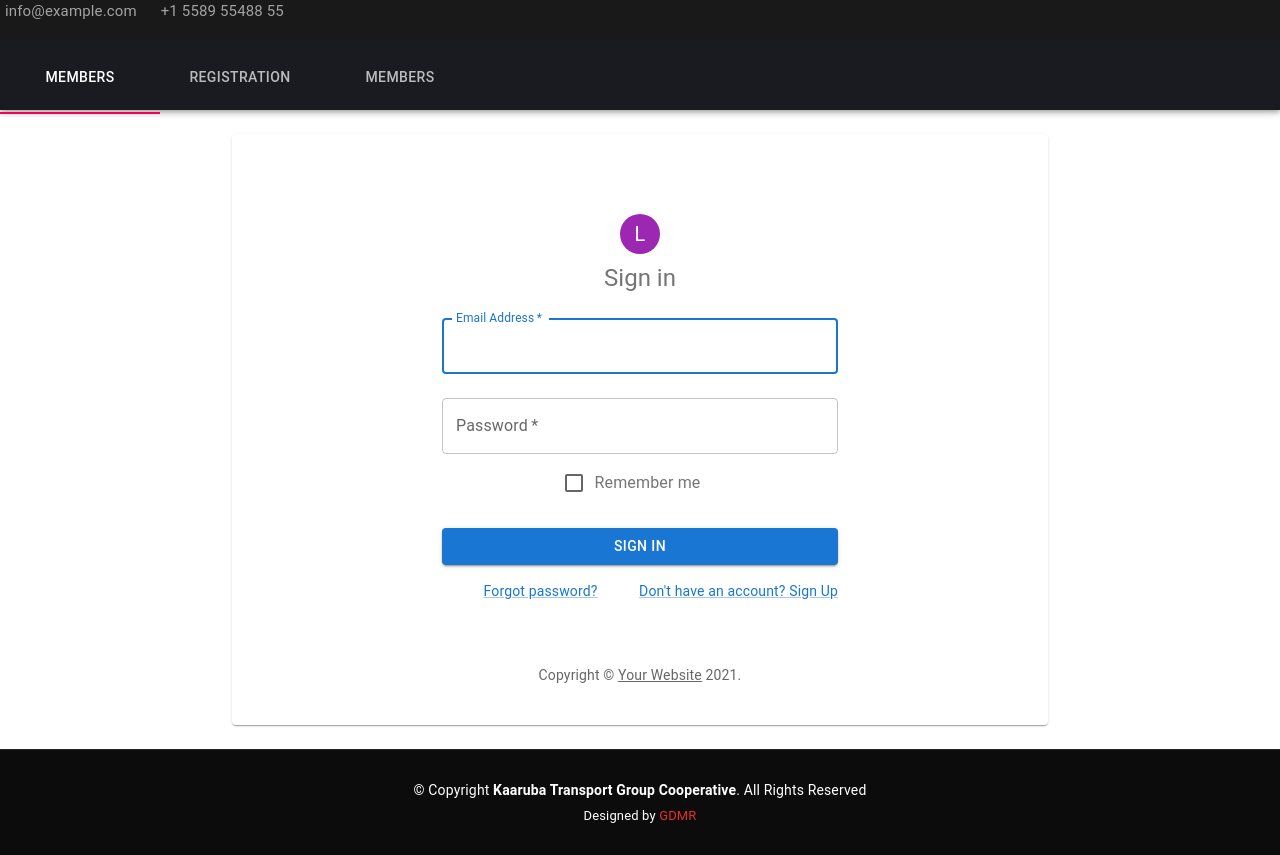
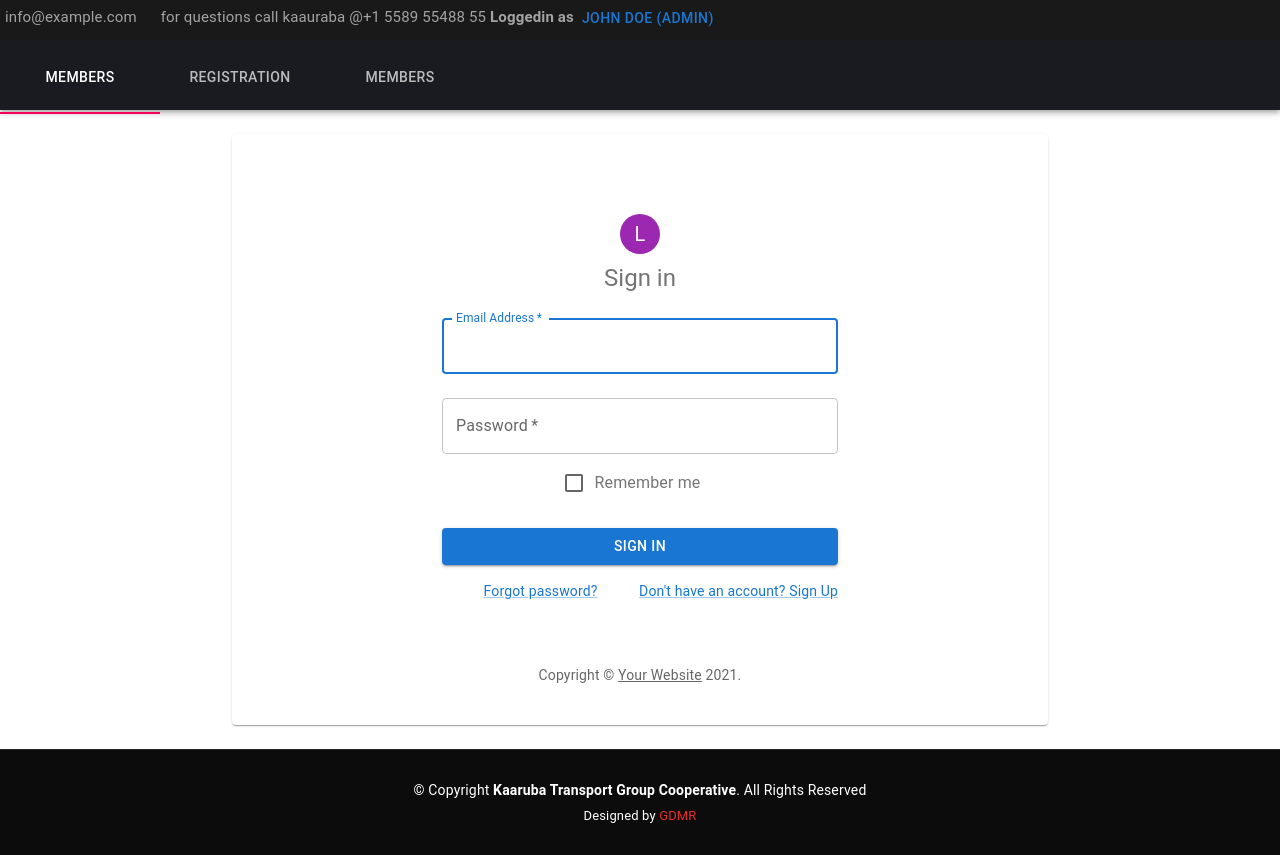
Before and after one commit to glenndoo/kaaruba-front, a React (Create React App) app: page / in a window 1280 px wide. Built offline with nearby package versions, Linux system fonts and the light colour scheme.

Commit message:
drop down test

```diff
--- a/src/App.tsx
+++ b/src/App.tsx
@@ -19,6 +19,9 @@ import Box from "@material-ui/core/Box";
 import AppBar from "@material-ui/core/AppBar";
 
 import TextField from "@mui/material/TextField";
+import Button from '@mui/material/Button';
+import Menu from '@mui/material/Menu';
+import MenuItem from '@mui/material/MenuItem';
 
 const Item = styled(Paper)(({ theme }) => ({
   ...theme.typography.body2,
@@ -49,6 +52,14 @@ export default function App() {
   const handleChange = (event: any, newValue: any) => {
     setValue(newValue);
   };
+  const [anchorEl, setAnchorEl] = React.useState<null | HTMLElement>(null);
+  const open = Boolean(anchorEl);
+  const handleClick = (event: React.MouseEvent<HTMLElement>) => {
+    setAnchorEl(event.currentTarget);
+  };
+  const handleClose = () => {
+    setAnchorEl(null);
+  };
   return (
     <div className="Main">
       <AppBar position="static">
@@ -56,13 +67,31 @@ export default function App() {
           <div className="container d-flex justify-content-center justify-content-md-between">
             <div className="contact-info d-flex align-items-center">
               <i className="bi bi-envelope-fill"></i><a href="mailto:contact@example.com">info@example.com</a>
-              <i className="bi bi-phone-fill phone-icon"></i> +1 5589 55488 55
-            </div>
-            <div className="social-links d-none d-md-block">
-              <a href="#" className="twitter"><i className="bi bi-twitter"></i></a>
-              <a href="#" className="facebook"><i className="bi bi-facebook"></i></a>
-              <a href="#" className="instagram"><i className="bi bi-instagram"></i></a>
-              <a href="#" className="linkedin"><i className="bi bi-linkedin"></i></a>
+              <i className="bi bi-phone-fill phone-icon"></i> for questions call kaauraba @+1 5589 55488 55
+
+              <b> Loggedin as</b>
+              <Button id="demo-positioned-button" aria-controls="demo-positioned-menu" aria-haspopup="true" aria-expanded={open ? 'true' : undefined} onClick={handleClick}>
+                John Doe (Admin)
+              </Button>
+              <Menu
+                id="demo-positioned-menu"
+                aria-labelledby="demo-positioned-button"
+                anchorEl={anchorEl}
+                open={open}
+                onClose={handleClose}
+                anchorOrigin={{
+                  vertical: 'top',
+                  horizontal: 'left',
+                }}
+                transformOrigin={{
+                  vertical: 'top',
+                  horizontal: 'left',
+                }}
+              >
+                <MenuItem onClick={handleClose}>Profile</MenuItem>
+                <MenuItem onClick={handleClose}>My account</MenuItem>
+                <MenuItem onClick={handleClose}>Logout</MenuItem>
+              </Menu>
             </div>
           </div>
         </section>
```
